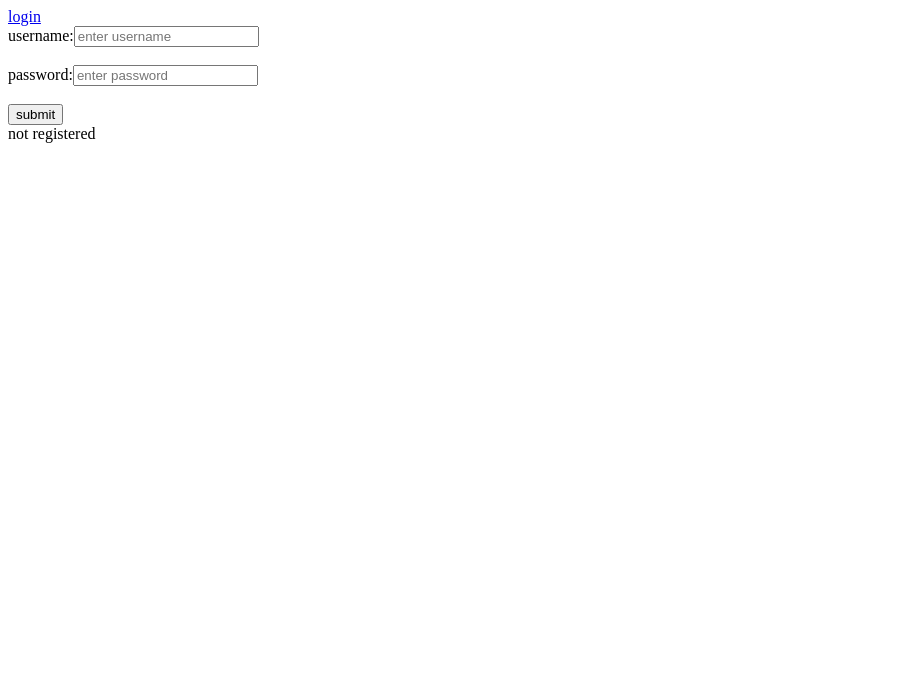
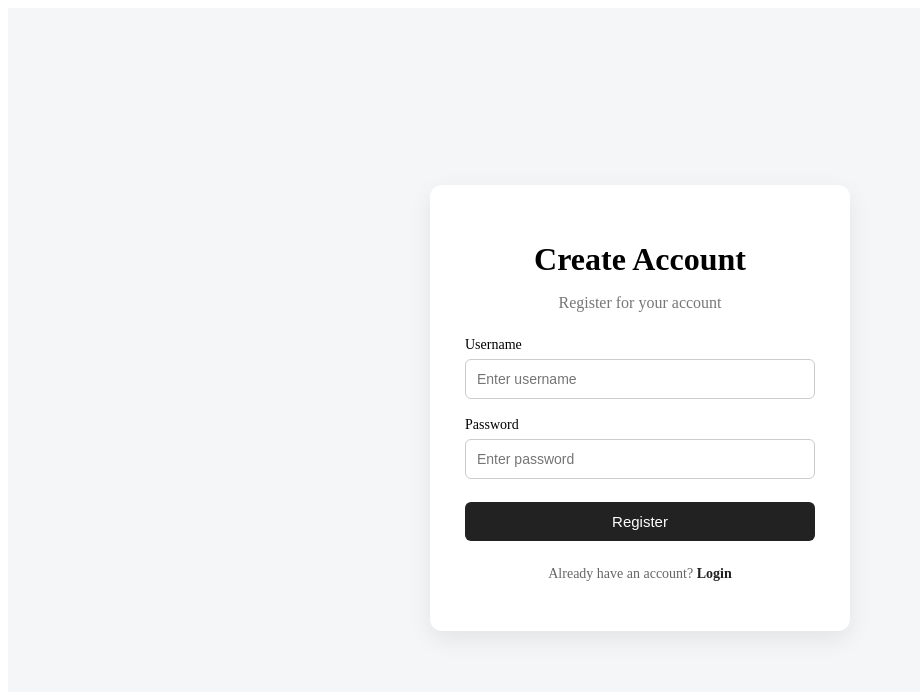
Before and after one commit to namanbhardwaj9532/AI-Powered-Learning-Assistant, a React (Vite) app in the folder frontend/: page /registration in a window 1280 px wide. Shown: the top 692 px of the page, without its empty margins (0-920 px from the left). Built offline with nearby package versions, Linux system fonts and the light colour scheme.

Commit message:
Refine UI pages

```diff
--- a/frontend/src/App.jsx
+++ b/frontend/src/App.jsx
@@ -1,6 +1,7 @@
 import Login from "./components/login"
 import Registration from "./components/Registration";
-import Home from "./components/home";
+import Index from "./components/index";
+import Main from "./components/main";
 import { BrowserRouter, Routes, Route } from "react-router-dom";
 function App(){
 
@@ -8,9 +9,10 @@ function App(){
     <div>
       <BrowserRouter>
       <Routes>
-        <Route path="/" element={<Home />}></Route>
+        <Route path="/" element={<Index />}></Route>
         <Route path="/login" element={<Login />}></Route>
         <Route path="/registration" element={<Registration />}></Route>
+        <Route path="/main" element={<Main />}></Route>
       </Routes>
       </BrowserRouter>
     </div>
--- a/frontend/src/components/Registration.jsx
+++ b/frontend/src/components/Registration.jsx
@@ -1,15 +1,16 @@
 import { Link } from "react-router-dom";
 import { useState } from "react";
+import "../static/Registration.css";
 
 function Registration() {
-
-    const [username,setusername]=useState("")
-    const [password,setpassword]=useState("")
-    const [result,setresult]=useState("not registered")
+    const [username, setusername] = useState("");
+    const [password, setpassword] = useState("");
+    const [result, setresult] = useState("");
 
     async function formsubmitted(e) {
+        e.preventDefault();
 
-        e.preventDefault();
+        setresult("Creating account...");
 
         const response = await fetch("http://localhost:8000/register", {
             method: "POST",
@@ -17,35 +18,65 @@ function Registration() {
                 "Content-Type": "application/json"
             },
             body: JSON.stringify({
-                username:username,
+                username: username,
                 password: password
             })
         });
 
-        const data=await response.json();
+        const data = await response.json();
+
         setresult(data.message);
     }
+
     return (
-        <div>
-            <Link to="/login">login</Link>
-            <form onSubmit={formsubmitted}>
-                <label>username:</label>
-                <input placeholder="enter username"
-                value={username}
-                onChange={(e)=>setusername(e.target.value)}
-                ></input>
-                <br></br>
-                <br></br>
-                <label>password:</label>
-                <input type="password" placeholder="enter password"
-                value={password}
-                onChange={(e)=>setpassword(e.target.value)}
-                ></input>
-                <br></br>
-                <br></br>
-                <button type="submit">submit</button>
-            </form>
-            <label>{result}</label>
+        <div className="registration-page">
+
+            <div className="registration-card">
+
+                <h1>Create Account</h1>
+                <p className="subtitle">
+                    Register for your account
+                </p>
+
+                <form onSubmit={formsubmitted}>
+
+                    <label>Username</label>
+
+                    <input
+                        type="text"
+                        placeholder="Enter username"
+                        value={username}
+                        onChange={(e) => setusername(e.target.value)}
+                    />
+
+                    <label>Password</label>
+
+                    <input
+                        type="password"
+                        placeholder="Enter password"
+                        value={password}
+                        onChange={(e) => setpassword(e.target.value)}
+                    />
+
+                    <button type="submit">
+                        Register
+                    </button>
+
+                </form>
+
+                {result && (
+                    <p className="result">
+                        {result}
+                    </p>
+                )}
+
+                <p className="login-text">
+                    Already have an account?{" "}
+                    <Link to="/login">Login</Link>
+                </p>
+
+            </div>
+
         </div>
     );
 }
--- a/frontend/src/components/home.jsx
+++ /dev/null
@@ -1,11 +0,0 @@
-import { Link } from "react-router-dom";
-
-function Home(){
-    return (
-        <div>
-            <button><Link to="/login">enter</Link></button>
-        </div>
-    );
-}
-
-export default Home;
--- /dev/null
+++ b/frontend/src/components/index.jsx
@@ -0,0 +1,23 @@
+import { Link } from "react-router-dom";
+import "../static/Index.css";
+
+function Index() {
+    return (
+        <div className="index-page">
+            <div className="hero-card">
+                <h1>AI Learning Assistant</h1>
+
+                <p>
+                    Learn smarter with AI-powered assistance, personalized
+                    quizzes, notes, and coding support.
+                </p>
+
+                <Link className="enter-btn" to="/login">
+                    Enter
+                </Link>
+            </div>
+        </div>
+    );
+}
+
+export default Index;
--- a/frontend/src/components/login.jsx
+++ b/frontend/src/components/login.jsx
@@ -1,37 +1,83 @@
-import { Link } from "react-router-dom";
+import { Link, useNavigate } from "react-router-dom";
+import { useState } from "react";
+import "../static/login.css"
 
 function Login() {
+    const navigate = useNavigate();
+
+    const [username, setusername] = useState("");
+    const [password, setpassword] = useState("");
+    const [result, setresult] = useState("");
 
     async function formsubmitted(e) {
         e.preventDefault();
 
+        setresult("working....");
 
+        const response = await fetch("http://localhost:8000/login", {
+            method: "POST",
+            headers: {
+                "Content-Type": "application/json"
+            },
+            body: JSON.stringify({
+                username: username,
+                password: password
+            })
+        });
+
+        const data = await response.json();
+
+        setresult(data.message);
+
+        if (data.message === "login successful") {
+            navigate("/main");
+        }
     }
 
     return (
-        <div>
-            <h1>Login</h1>
+        <div className="login-page">
+
+            <div className="login-card">
+
+                <h1>Welcome Back</h1>
+                <p className="subtitle">Login to your account</p>
 
                 <form onSubmit={formsubmitted}>
-                <label>username:</label>
-                <input placeholder="enter username"
+
+                    <label>Username</label>
+                    <input
+                        type="text"
+                        placeholder="Enter username"
                         value={username}
                         onChange={(e) => setusername(e.target.value)}
-                ></input>
-                <br></br>
-                <br></br>
-                <label>password:</label>
-                <input type="password" placeholder="enter password"
+                    />
+
+                    <label>Password</label>
+                    <input
+                        type="password"
+                        placeholder="Enter password"
                         value={password}
                         onChange={(e) => setpassword(e.target.value)}
-                ></input>
-                <br></br>
-                <br></br>
-                <button type="submit">submit</button>
+                    />
+
+                    <button type="submit">
+                        Login
+                    </button>
+
                 </form>
-            <p>
-                New user? <Link to="/registration">Register</Link>
+
+                {result && (
+                    <p className="result">
+                        {result}
                     </p>
+                )}
+
+                <p className="register-text">
+                    New user? <Link to="/registration">Create an account</Link>
+                </p>
+
+            </div>
+
         </div>
     );
 }
--- /dev/null
+++ b/frontend/src/components/main.jsx
@@ -0,0 +1,9 @@
+function Index(){
+    return (
+        <div>
+            <h1>this is gonna be a main page</h1>
+        </div>
+    )
+}
+
+export default Index;
--- /dev/null
+++ b/frontend/src/static/Index.css
@@ -0,0 +1,42 @@
+.index-page {
+    min-height: 100vh;
+    display: flex;
+    justify-content: center;
+    align-items: center;
+    background: #f4f6f8;
+}
+
+.hero-card {
+    text-align: center;
+    background: white;
+    padding: 50px;
+    width: 500px;
+    border-radius: 12px;
+    box-shadow: 0 8px 25px rgba(0, 0, 0, 0.08);
+}
+
+.hero-card h1 {
+    margin-bottom: 15px;
+    color: #222;
+}
+
+.hero-card p {
+    color: #666;
+    margin-bottom: 30px;
+    line-height: 1.6;
+}
+
+.enter-btn {
+    display: inline-block;
+    padding: 12px 30px;
+    background: #222;
+    color: white;
+    text-decoration: none;
+    border-radius: 6px;
+    font-size: 16px;
+    transition: 0.3s;
+}
+
+.enter-btn:hover {
+    background: #444;
+}
--- /dev/null
+++ b/frontend/src/static/Registration.css
@@ -0,0 +1,87 @@
+.registration-page {
+    min-height: 100vh;
+    display: flex;
+    justify-content: center;
+    align-items: center;
+    background: #f4f6f8;
+}
+
+.registration-card {
+    width: 350px;
+    padding: 35px;
+    background: white;
+    border-radius: 12px;
+    box-shadow: 0 8px 25px rgba(0, 0, 0, 0.08);
+}
+
+.registration-card h1 {
+    text-align: center;
+    margin-bottom: 8px;
+}
+
+.subtitle {
+    text-align: center;
+    color: #777;
+    margin-bottom: 25px;
+}
+
+.registration-card form {
+    display: flex;
+    flex-direction: column;
+}
+
+.registration-card label {
+    margin-bottom: 6px;
+    font-size: 14px;
+    font-weight: 500;
+}
+
+.registration-card input {
+    padding: 11px;
+    margin-bottom: 18px;
+    border: 1px solid #ccc;
+    border-radius: 6px;
+    font-size: 14px;
+    outline: none;
+}
+
+.registration-card input:focus {
+    border-color: #555;
+}
+
+.registration-card button {
+    padding: 11px;
+    margin-top: 5px;
+    border: none;
+    border-radius: 6px;
+    background: #222;
+    color: white;
+    font-size: 15px;
+    cursor: pointer;
+}
+
+.registration-card button:hover {
+    background: #444;
+}
+
+.result {
+    text-align: center;
+    margin-top: 15px;
+}
+
+.login-text {
+    text-align: center;
+    margin-top: 25px;
+    color: #666;
+    font-size: 14px;
+}
+
+.login-text a {
+    color: #222;
+    font-weight: 600;
+    text-decoration: none;
+}
+
+.login-text a:hover {
+    text-decoration: underline;
+}
--- /dev/null
+++ b/frontend/src/static/login.css
@@ -0,0 +1,87 @@
+.login-page {
+    min-height: 100vh;
+    display: flex;
+    justify-content: center;
+    align-items: center;
+    background: #f4f6f8;
+}
+
+.login-card {
+    width: 350px;
+    padding: 35px;
+    background: white;
+    border-radius: 12px;
+    box-shadow: 0 8px 25px rgba(0, 0, 0, 0.08);
+}
+
+.login-card h1 {
+    text-align: center;
+    margin-bottom: 8px;
+}
+
+.subtitle {
+    text-align: center;
+    color: #777;
+    margin-bottom: 25px;
+}
+
+.login-card form {
+    display: flex;
+    flex-direction: column;
+}
+
+.login-card label {
+    margin-bottom: 6px;
+    font-size: 14px;
+    font-weight: 500;
+}
+
+.login-card input {
+    padding: 11px;
+    margin-bottom: 18px;
+    border: 1px solid #ccc;
+    border-radius: 6px;
+    font-size: 14px;
+    outline: none;
+}
+
+.login-card input:focus {
+    border-color: #555;
+}
+
+.login-card button {
+    padding: 11px;
+    margin-top: 5px;
+    border: none;
+    border-radius: 6px;
+    background: #222;
+    color: white;
+    font-size: 15px;
+    cursor: pointer;
+}
+
+.login-card button:hover {
+    background: #444;
+}
+
+.result {
+    text-align: center;
+    margin-top: 15px;
+}
+
+.register-text {
+    text-align: center;
+    margin-top: 25px;
+    color: #666;
+    font-size: 14px;
+}
+
+.register-text a {
+    color: #222;
+    font-weight: 600;
+    text-decoration: none;
+}
+
+.register-text a:hover {
+    text-decoration: underline;
+}
```
Also changed, not shown: 2 other files (tests, documents, lock files or other folders). Lines whose indentation alone changed are shown as unchanged.
